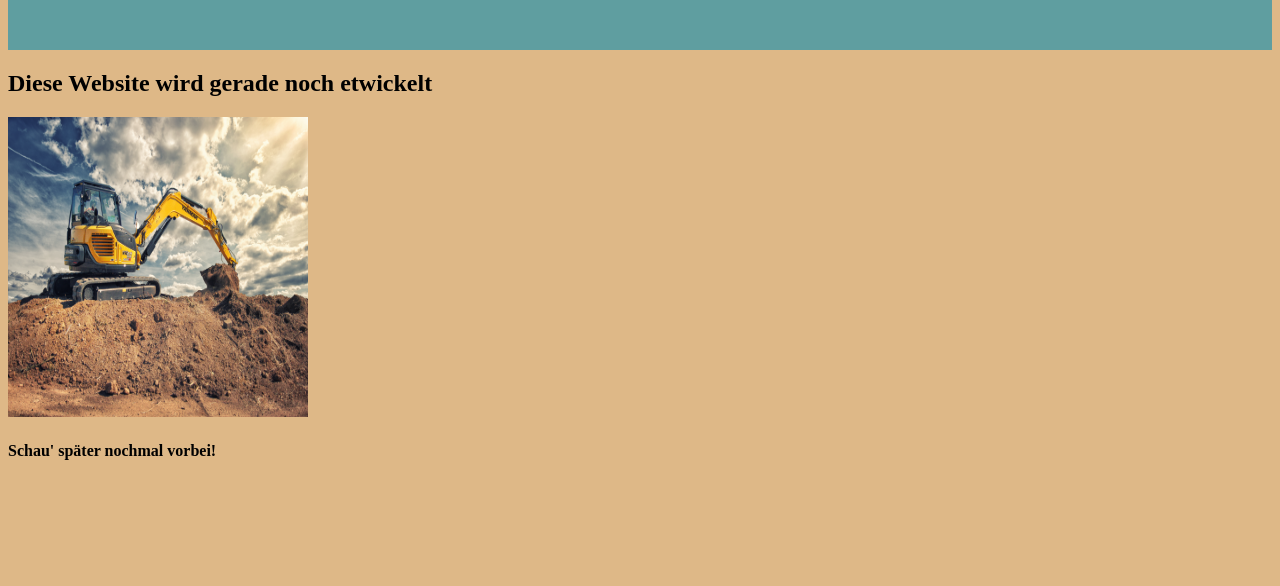
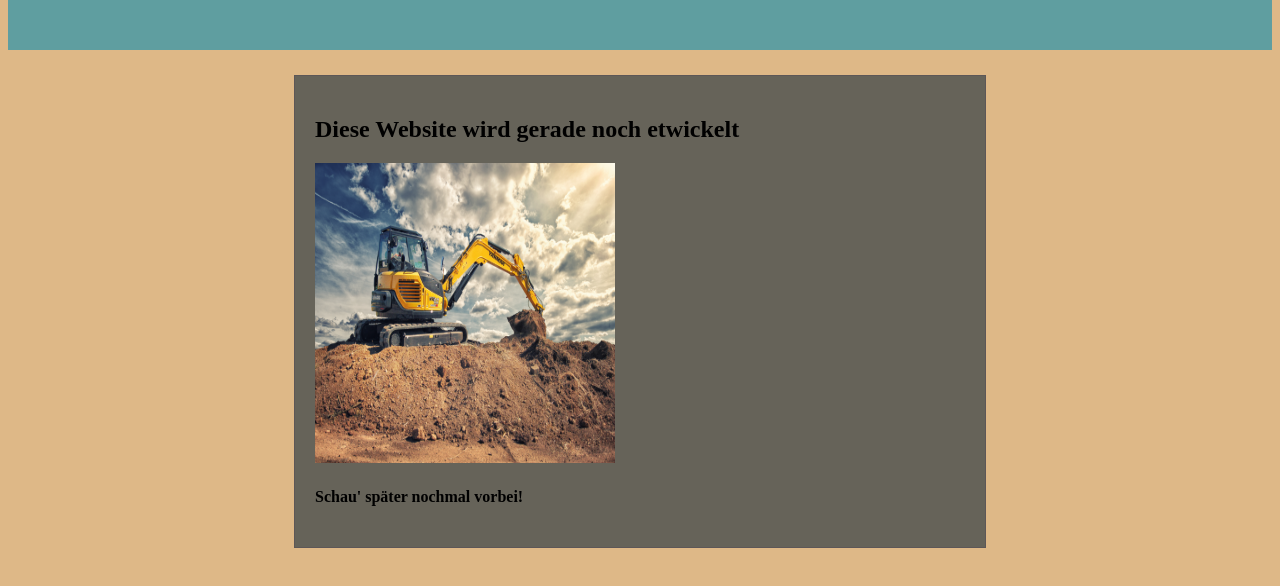
Before and after one commit to D02-1/favourite-person-KissLaszl0, a plain HTML site: page index.html in a window 1280 px wide. Shown: the part 88-674 px from the top of the page. Drawn offline with Linux system fonts and the light colour scheme.

Commit message:
change style.css

```diff
--- a/style.css
+++ b/style.css
@@ -9,3 +9,16 @@ body{
     text-align:center;
     padding-top: 30px;
 }
+.container{
+    background-color: rgb(102, 99, 89);
+    border: 1px solid rgb(93, 87, 87);
+   width: 650px;
+   padding: 20px;
+   /* margin-top: 10px;
+   margin-right: auto;
+    margin-bottom: 15px;
+    margin-left: auto;
+    */
+
+    margin: 25px auto 15px auto;
+ }
```
